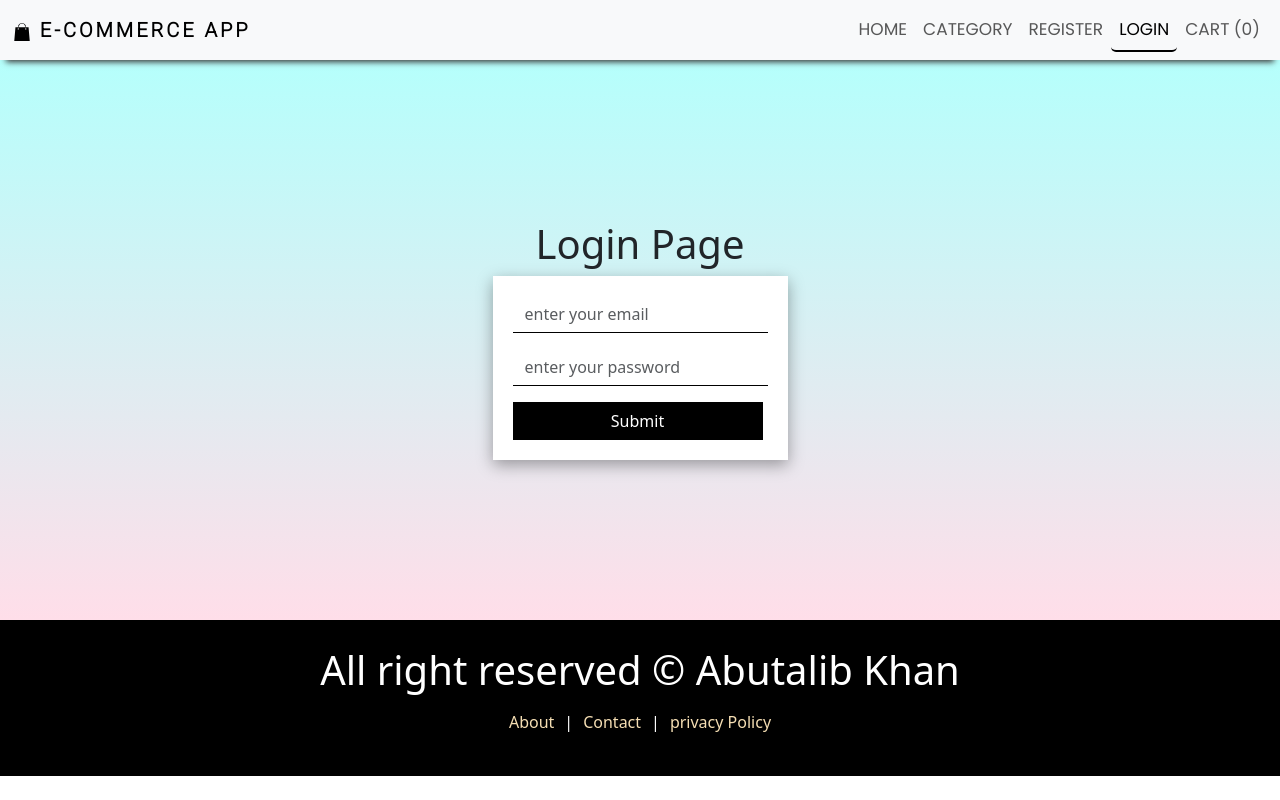
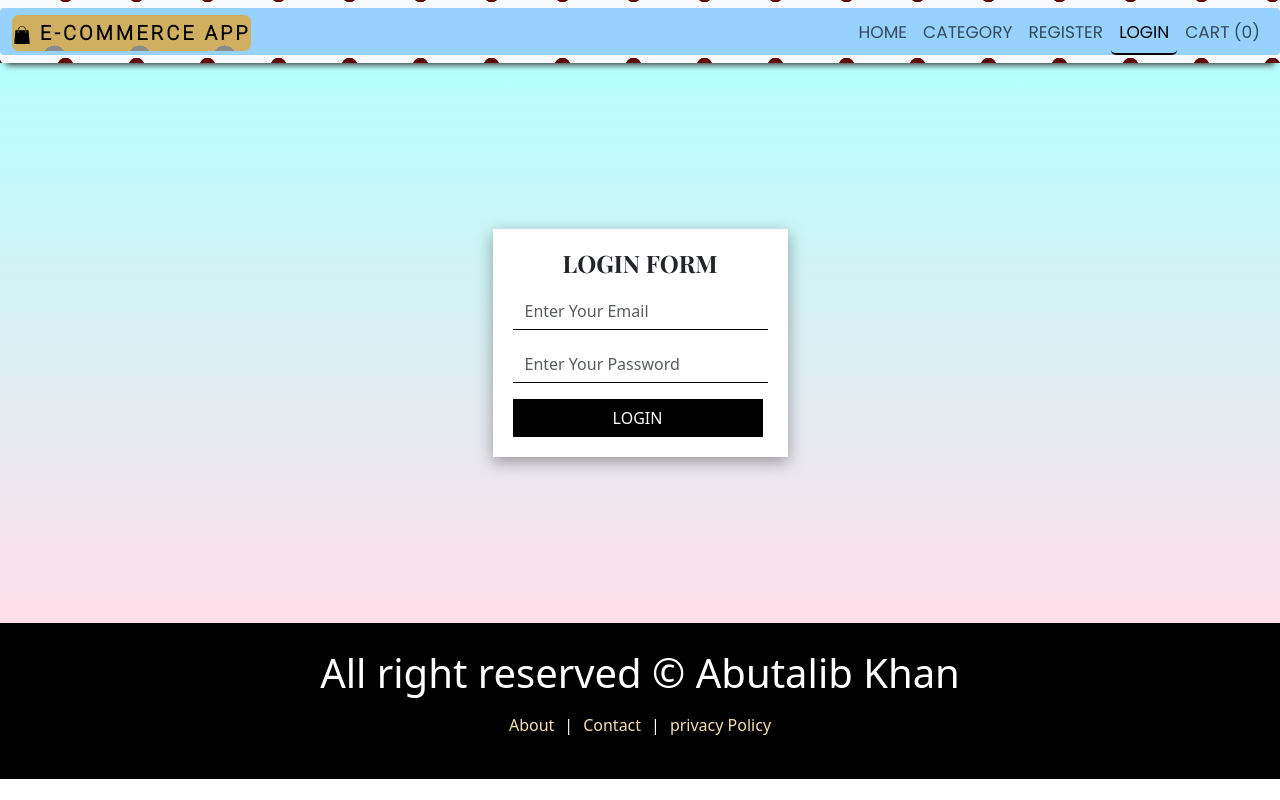
Before and after one commit to imtalibkhan/e-commerce-website, a React (Create React App) app in the folder client/: page /login in a window 1280 px wide. Built offline with nearby package versions, Linux system fonts and the light colour scheme.

Commit message:
private Routes location History and Redirect functionality

```diff
--- a/client/src/App.js
+++ b/client/src/App.js
@@ -5,22 +5,29 @@ import Contact from "./pages/Contact";
 import Policy from "./pages/Policy";
 import PageNotFound from "./pages/PageNotFound";
 import Register from "./pages/Auth/Register";
-// import { ToastContainer } from 'react-toastify';
-  import 'react-toastify/dist/ReactToastify.css';
 import Login from "./pages/Auth/Login";
+import Dashboard from "./pages/user/Dashboard";
+import PrivateRoute from "./components/Routes/Private";
 
 function App() {
   return (
     <>
       <Routes>
         <Route path="/" element={<HomePage />} />
-        <Route path="register" element={<Register />} />
-        <Route path="login" element={<Login />} />
+        {/* nested route proted route */}
+        <Route path="/dashboard" element={<PrivateRoute />}>
+        <Route path="" element={<Dashboard />} />
 
 
-        <Route path="about" element={<About />} />
-        <Route path="contact" element={<Contact />} />
-        <Route path="policy" element={<Policy />} />
+        </Route>
+
+        <Route path="/register" element={<Register />} />
+        <Route path="/login" element={<Login />} />
+
+
+        <Route path="/about" element={<About />} />
+        <Route path="/contact" element={<Contact />} />
+        <Route path="/policy" element={<Policy />} />
         <Route path="*" element={<PageNotFound />} />
 
       </Routes>
--- /dev/null
+++ b/client/src/components/Routes/Private.js
@@ -0,0 +1,34 @@
+import {useState, useEffect, useInsertionEffect}from 'react';
+import {useAuth} from "../../context/auth"
+import {Outlet} from "react-router-dom"
+import  axios  from 'axios';
+import Spinner from '../Spinner';
+
+
+export default function PrivateRoute() {
+    const [ok, setOk] = useState(false)
+
+    const [auth,setAuth] = useAuth()
+
+    useEffect(()=> {
+        const authCheck = async()=> {
+            const res =await axios.get('/api/v1/auth/user-auth',
+            // {
+            //         // headers: {
+            //         //     "Authorization": auth?.token
+            //         // }
+            //         // we added headers in auth.js file insted of ther
+            // }
+            )
+            if(res.data.ok){
+                setOk(true)
+            }
+            else{
+                setOk(false)
+            }
+        }
+        if(auth?.token) authCheck()
+    }, [auth?.token]);
+
+    return ok ? <Outlet/>:<Spinner />
+}
--- /dev/null
+++ b/client/src/components/Spinner.js
@@ -0,0 +1,33 @@
+import React, { useState, useEffect } from "react";
+import { useNavigate,useLocation } from "react-router-dom";
+
+const Spinner = () => {
+  const [count, setCount] = useState(5);
+  const navigate = useNavigate();
+  const location = useLocation()
+
+  useEffect(() => {
+    const interval = setInterval(() => {
+      setCount((prevValue) => --prevValue);
+    }, 1000);
+    count === 0 && navigate("/login", {
+        state: location.pathname
+    });
+    return () => clearInterval(interval);
+  }, [count, navigate, location]);
+  return (
+    <>
+      <div
+        className="d-flex flex-column justify-content-center align-items-center"
+        style={{ height: "100vh" }}
+      >
+        <h1 className="Text-center"> redirecting to you in {count} second </h1>
+        <div className="spinner-border" role="status">
+          <span className="visually-hidden">Loading...</span>
+        </div>
+      </div>
+    </>
+  );
+};
+
+export default Spinner;
--- a/client/src/context/auth.js
+++ b/client/src/context/auth.js
@@ -1,34 +1,41 @@
-import { useState, useContext, createContext, useEffect} from "react";
 
-const AuthContext = createContext()
+
+import { useState, useEffect, useContext, createContext } from "react";
+import axios from "axios";
+
+const AuthContext = createContext();
+
+const AuthProvider = ({ children }) => {
+  const [auth, setAuth] = useState({
+    user: null,
+    token: "",
+  });
+
+  //default axios
+axios.defaults.headers.common['Authorization'] = auth?.token;
 
 
 
-const AuthProvider = ({children}) => {
-    const [auth, setAuth] = useState({
-        user: null,
-        token: ""
-    });
-    useEffect(()=> {
-        const data = localStorage.getItem('auth')
-        if(data){
-            const parseData =JSON.parse(data)
+  useEffect(() => {
+    const data = localStorage.getItem("auth");
+    if (data) {
+      const parseData = JSON.parse(data);
       setAuth({
         ...auth,
-                user:parseData.user,
-                token:parseData.token
-            })
+        user: parseData.user,
+        token: parseData.token,
+      });
     }
-    },[auth]);
+    //eslint-disable-next-line
+  }, []);
   return (
-        <AuthContext.Provider value={[auth,setAuth]}>
+    <AuthContext.Provider value={[auth, setAuth]}>
       {children}
     </AuthContext.Provider>
-    )
-}
+  );
+};
 
+// custom hook
+const useAuth = () => useContext(AuthContext);
 
-//custom hook
-const useAuth = () => useContext(AuthContext)
-
-export {useAuth, AuthProvider};
+export { useAuth, AuthProvider };
--- a/client/src/index.css
+++ b/client/src/index.css
@@ -55,7 +55,14 @@ font-family: 'Work Sans', sans-serif; */
   box-shadow: 0 8px 6px -6px rgb(58, 55, 55);
   --webkit-box-shadow: 0 8px 6px -6px rgb;
   border-bottom: 0.5px;
-  gap: 5%
+  gap: 5%;
+  background:
+  /* linear-gradient(rgba(247, 42, 42, 0.4) 0 0), */
+  /* radial-gradient(rgb(156, 59, 59) 20%, transparent 16%),  */
+  radial-gradient(rgb(98, 7, 7) 15%, transparent 16%) 30px 30px,
+  rgb(214, 174, 63);
+background-size: 71px 71px;
+
 }
 
 .nav-link {
@@ -72,6 +79,21 @@ font-family: 'Work Sans', sans-serif; */
   font-weight: 700;
   font-family: "roboto", sans-serif;
   letter-spacing: 3px;
+  background:
+    linear-gradient(#48B 0 0) bottom/100% 25vh no-repeat fixed,
+    linear-gradient(rgba(192,192,192,0.4) 0 0),
+    radial-gradient(dimgrey 20%, transparent 16%) 0    0   /60px 60px,
+    radial-gradient(dimgrey 15%, transparent 16%) 30px 30px/60px 60px,
+    goldenrod;
+    background-size: 85px 85px;
+    border-radius: 7px;
+}
+
+
+.container-fluid{
+ padding-top: 3px;
+  background-color: rgb(151, 210, 255);
+  border-radius: 4px;
 }
 
 /* footer */
@@ -100,6 +122,9 @@ padding:26px;
 
 
 
+
+
+
 /* =========contact us ========= */
 .contactus {
   margin: 0;
--- a/client/src/pages/Auth/Login.js
+++ b/client/src/pages/Auth/Login.js
@@ -1,62 +1,52 @@
+
 import React, { useState } from "react";
 import Layout from "./../../components/layout/Layout";
 import axios from "axios";
+import { useNavigate } from "react-router-dom";
 import toast from "react-hot-toast";
-import { useNavigate } from "react-router-dom";
 import "../../style/AuthStyles.css";
-import { useAuth } from "../../context/auth"; //context api
-
+import { useAuth } from "../../context/auth";
+import { useLocation } from "react-router-dom";
 const Login = () => {
   const [email, setEmail] = useState("");
   const [password, setPassword] = useState("");
-  const [auth,setAuth] = useAuth()
+  const [auth, setAuth] = useAuth();
 
   const navigate = useNavigate();
 
+  const location = useLocation()
+
+  // form function
   const handleSubmit = async (e) => {
     e.preventDefault();
-
     try {
       const res = await axios.post("/api/v1/auth/login", {
         email,
         password,
       });
       if (res && res.data.success) {
-        alert("login succesfully");
-        // toast.success(res.data && res.data.message);
+        toast.success(res.data && res.data.message);
         setAuth({
           ...auth,
-          id:res.data._id,
-          user:res.data.user,
+          user: res.data.user,
           token: res.data.token,
-        })
-        localStorage.setItem("auth",JSON.stringify(res.data));
-        navigate("/");
+        });
+        localStorage.setItem("auth", JSON.stringify(res.data));
+        navigate(location.state || "/");
       } else {
         toast.error(res.data.message);
       }
     } catch (error) {
       console.log(error);
-      toast.error("something went wrong");
+      toast.error("Something went wrong");
     }
   };
+  return (
+    <Layout title="Register - Ecommer App">
+      <div className="form-container ">
+        <form onSubmit={handleSubmit}>
+          <h4 className="title">LOGIN FORM</h4>
 
-  return (
-    <Layout title="Register E-commerce-App">
-      <div className="form-container">
-        <h1>Login Page</h1>
-        <form onSubmit={handleSubmit}>
-          {/* <div className="mb-3">
-            <input
-              type="text"
-              value={name}
-              onChange={(e) => setName(e.target.value)}
-              className="form-control"
-              id="exampleInputEmail1"
-              placeholder="enter your name"
-              required
-            />
-          </div> */}
           <div className="mb-3">
             <input
               type="email"
@@ -64,11 +54,10 @@ const Login = () => {
               onChange={(e) => setEmail(e.target.value)}
               className="form-control"
               id="exampleInputEmail1"
-              placeholder="enter your email"
+              placeholder="Enter Your Email "
               required
             />
           </div>
-
           <div className="mb-3">
             <input
               type="password"
@@ -76,35 +65,13 @@ const Login = () => {
               onChange={(e) => setPassword(e.target.value)}
               className="form-control"
               id="exampleInputPassword1"
-              placeholder="enter your password"
+              placeholder="Enter Your Password"
               required
             />
           </div>
-          {/* <div className="mb-3">
-            <input
-              type="text"
-              value={phone}
-              onChange={(e) => setPhone(e.target.value)}
-              className="form-control"
-              id="exampleInputEmail1"
-              placeholder="enter your phone number"
-              required
-            />
-          </div> */}
-          {/* <div className="mb-3">
-            <input
-              type="text"
-              value={address}
-              onChange={(e) => setAddress(e.target.value)}
-              className="form-control"
-              id="exampleInputEmail1"
-              placeholder="enter your Address"
-              required
-            />
-          </div> */}
 
           <button type="submit" className="btn btn-primary">
-            Submit
+            LOGIN
           </button>
         </form>
       </div>
--- /dev/null
+++ b/client/src/pages/user/Dashboard.js
@@ -0,0 +1,13 @@
+import React from 'react'
+import Layout from './../../components/layout/Layout';
+
+const Dashboard = () => {
+  return (
+    <Layout title={"User-Dashboard"}>
+    <h1>Dashboard Page</h1>
+
+    </Layout>
+  )
+}
+
+export default Dashboard
```
Also changed, not shown: 1 other file (tests, documents, lock files or other folders). Lines whose indentation alone changed are shown as unchanged.
